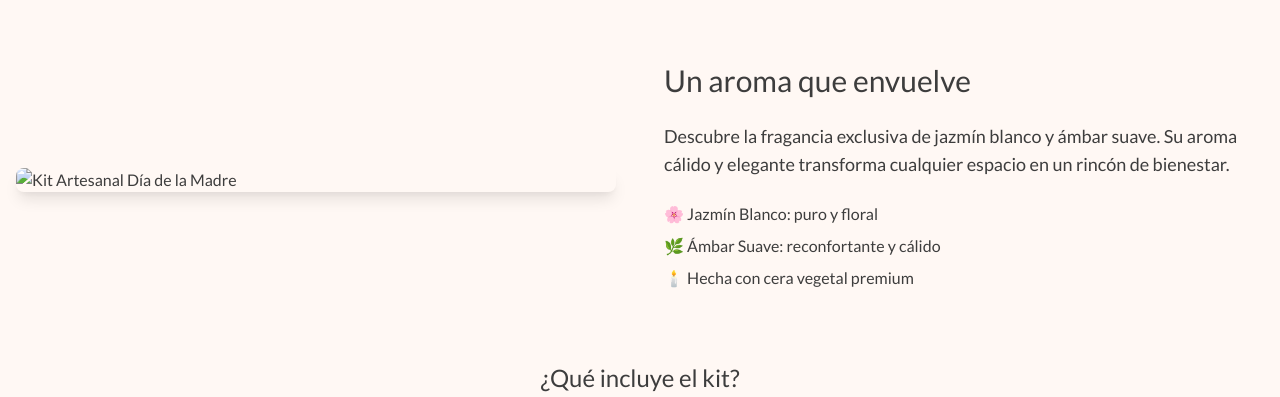
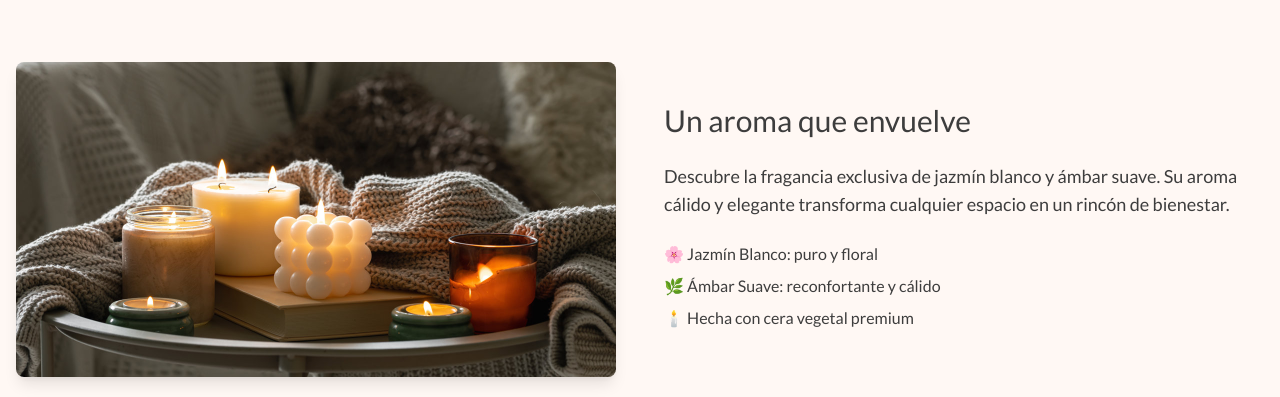
Before and after one commit to LuzAroma/Luz-Aroma, a plain HTML site: page index.html in a window 1280 px wide. Shown: the part 642-1039 px from the top of the page. Drawn offline with nearby package versions, Linux system fonts and the light colour scheme.

Commit message:
Update index.html

```diff
--- a/index.html
+++ b/index.html
@@ -199,7 +199,7 @@
 
   <section class="features-highlight bg-[#fffaf7] py-16">
     <div class="max-w-7xl mx-auto grid md:grid-cols-2 gap-12 items-center px-4" data-aos="fade-right">
-      <img src="img/img/velas-aromaticas-artesanales_12a5b249_231212164152_1200x630.jpg" alt="Kit Artesanal Día de la Madre"
+      <img src="img/velas-aromaticas-artesanales_12a5b249_231212164152_1200x630.jpg" alt="Kit Artesanal Día de la Madre"
       class="w-full h-[50vh] object-cover rounded-lg shadow-lg" loading="lazy">
 
       <div>
```
